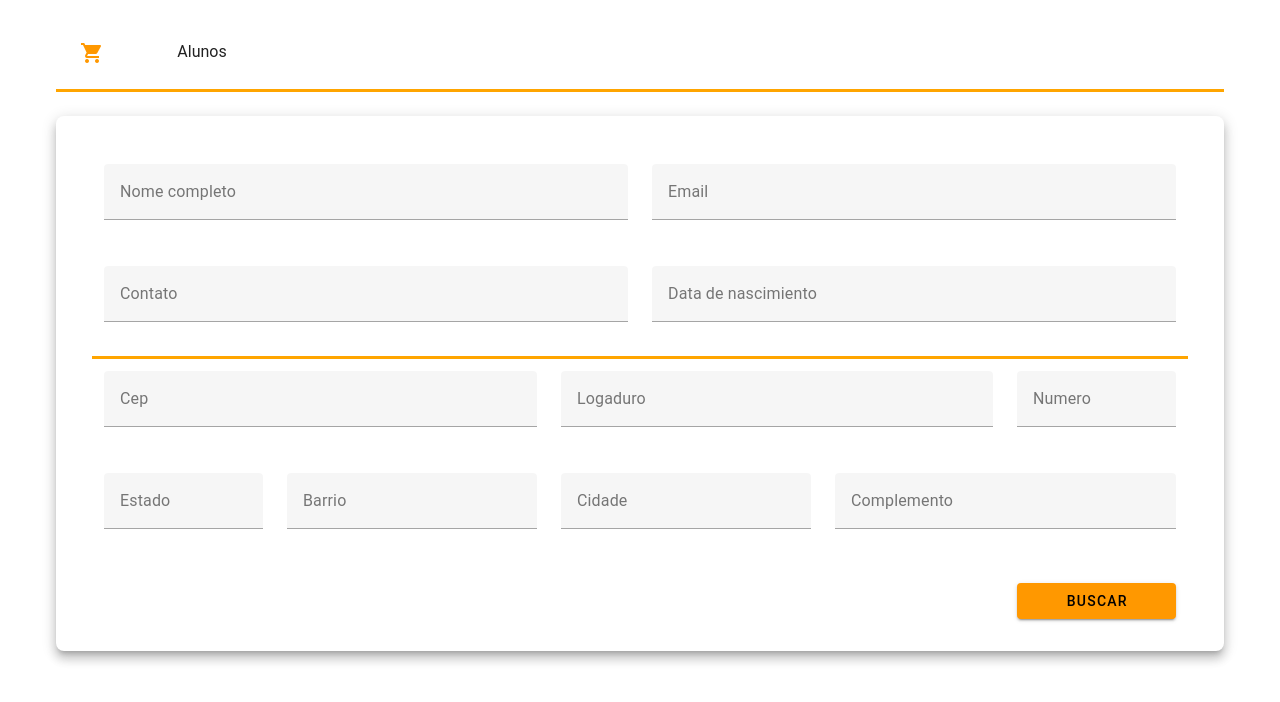
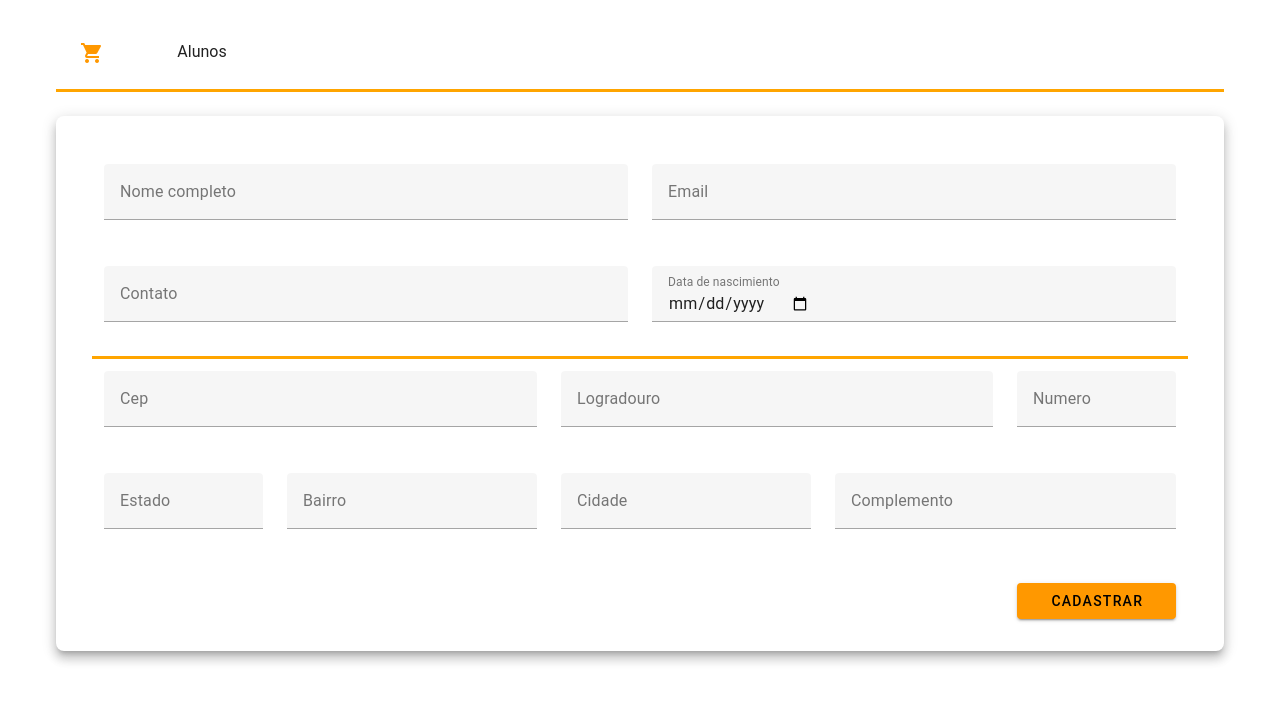
Before and after one commit to ElianaMT/ProjetoM1-sem13, a Vue app in the folder proyecto-m1/: page /cadastro-novo-aluno in a window 1280 px wide. Shown: the top 702 px of the page. Built offline with nearby package versions, Linux system fonts and the light colour scheme.

Commit message:
Feat: “validação formulário”
Usando Vuelidate
Reset formulário
Adiciona metodo: @submit.prevent para evitar que a tela seja recarregada

```diff
--- a/proyecto-m1/src/views/CadastroNovoAluno/CadastroNovoAluno.vue
+++ b/proyecto-m1/src/views/CadastroNovoAluno/CadastroNovoAluno.vue
@@ -18,12 +18,14 @@
 
         <v-card class="mx-auto pa-12 pb-8" elevation="8" max-width="1200" rounded="lg">
 
-            <v-form>
+            <v-form ref="form" @submit.prevent="handleSubmit" >
+
 
                 <v-row>
                     <v-col cols="12" md="6">
                         <v-text-field type="text" label="Nome completo" v-model="alunoNovo.fullname"
                             :rules="[value => !!value || 'O nome completo é obrigatorio']"></v-text-field>
+
                     </v-col>
 
                     <v-col cols="12" md="6">
@@ -38,7 +40,7 @@
                     </v-col>
 
                     <v-col cols="12" md="6">
-                        <v-text-field type="text" label="Data de nascimiento" v-model="alunoNovo.data_birth"></v-text-field>
+                        <v-text-field type="date" label="Data de nascimiento" v-model="alunoNovo.data_birth"></v-text-field>
                     </v-col>
                 </v-row>
 
@@ -49,39 +51,39 @@
                     </v-col>
 
                     <v-col cols="12" md="5">
-                        <v-text-field type="text" label="Logaduro" v-model="alunoNovo.street"
-                            :rules="[value => !!value || 'O logaduro é obrigatorio']"></v-text-field>
+                        <v-text-field type="text" label="Logradouro" v-model="alunoNovo.street"
+                            :rules="[value => !!value || 'O logradouro é obrigatorio']" >{{ alunoNovo.logradouro }}</v-text-field>
                     </v-col>
                     <v-col cols="12" md="2">
                         <v-text-field type="text" label="Numero" v-model="alunoNovo.number"
-                            :rules="[value => !!value || 'O numero é obrigatorio']"></v-text-field>
+                            :rules="[value => !!value || 'O numero é obrigatorio']">{{ alunoNovo.siafi }}</v-text-field>
                     </v-col>
                 </v-row>
 
                 <v-row>
                     <v-col cols="12" md="2">
                         <v-text-field type="text" label="Estado" v-model="alunoNovo.province"
-                        :rules="[value => !!value || 'O estado é obrigatorio']"></v-text-field>
+                        :rules="[value => !!value || 'O estado é obrigatorio']">{{ alunoNovo.uf}}</v-text-field>
                     </v-col>
 
                     <v-col cols="12" md="3">
-                        <v-text-field type="text" label="Barrio" v-model="alunoNovo.neighborhood"
-                            :rules="[value => !!value || 'O barrio é obrigatorio']"></v-text-field>
+                        <v-text-field type="text" label="Bairro" v-model="alunoNovo.neighborhood"
+                            :rules="[value => !!value || 'O bairro é obrigatorio']">{{ alunoNovo.bairro }}</v-text-field>
                     </v-col>
                     <v-col cols="12" md="3">
                         <v-text-field type="text" label="Cidade" v-model="alunoNovo.city"
-                            :rules="[value => !!value || 'A cidade é obrigatoria']"></v-text-field>
+                            :rules="[value => !!value || 'A cidade é obrigatoria']">{{ alunoNovo.localidade }}</v-text-field>
                     </v-col>
 
                     <v-col cols="12" md="4">
-                        <v-text-field type="text" label="Complemento" v-model="alunoNovo.complement"></v-text-field>
+                        <v-text-field type="text" label="Complemento" v-model="alunoNovo.complement">{{ alunoNovo.complemento }}</v-text-field>
                     </v-col>
                 </v-row>
 
                 <v-row class="d-flex flex-row-reverse">
                     <v-col cols="12" md="2">
                         <v-btn color="orange" class="mt-2" block type="submit">
-                            Buscar
+                            Cadastrar
                         </v-btn>
 
                     </v-col>
@@ -95,9 +97,12 @@
 </template>
 
 <script>
+import axios from "axios"
+
 export default{
     data() {
         return {
+
             alunoNovo: {
                 fullname:"",
                 email:"",
@@ -112,9 +117,26 @@ export default{
                 complement:""
 
             }
+
         }
     },
-}
+    methods: {
+        async handleSubmit(){
+            const{valid} = await this.$refs.form.validate()
+
+            if(!valid){
+                alert("Preencha os dados obrigatorios")
+                return
+            }
+            const result= confirm("Aluno cadastrado con sucesso!")
+            this.$refs.form.reset()
+        }
+    },
+
+
+  }
+
+
 </script>
 
 <style>
```
